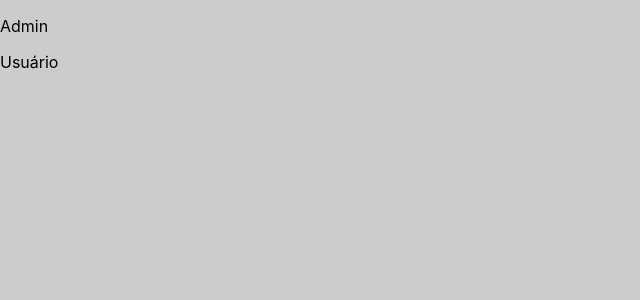
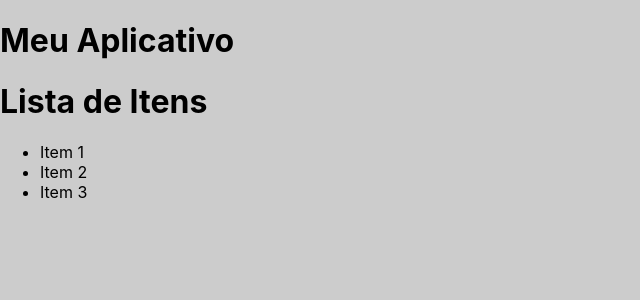
Before and after one commit to luvsscorpius/Curso-React.js-CFB-Cursos, a React (Create React App) app: page / in a window 1280 px wide. Shown: the top 300 px of the page, without its empty margins (0-640 px from the left). Built offline with nearby package versions, Linux system fonts and the light colour scheme.

Commit message:
feat(aula 13): trabalhando com LISTA em React usando a função MAP

```diff
--- a/src/App.js
+++ b/src/App.js
@@ -1,18 +1,15 @@
-import React from 'react'
-import './App.css'
+import React from 'react';
+import ListaDeItens from './componentes/ListaDeItens';
 
-export default function App() {
-
-  const userRoles = ['admin', 'user']
+function App() {
+  const dados = ['Item 1', 'Item 2', 'Item 3'];
 
   return (
     <div>
-      {userRoles.map((role, index) => (
-        < p key={index} >
-          {role === 'admin' ? 'Admin' : 'Usuário'}
-        </p>
-      ))
-      }
-    </div >
-  )
+      <h1>Meu Aplicativo</h1>
+      <ListaDeItens dados={dados} />
+    </div>
+  );
 }
+
+export default App;
--- /dev/null
+++ b/src/componentes/ListaDeItens.jsx
@@ -0,0 +1,16 @@
+import React from 'react'
+
+export default function ListaDeItens(props) {
+    const itens = props.dados // Array de dados
+
+    return (
+        <div>
+            <h1>Lista de Itens</h1>
+            <ul>
+                {itens.map((item, index) => (
+                    <li key={index}>{item}</li>
+                ))}
+            </ul>
+        </div>
+    )
+}
```
